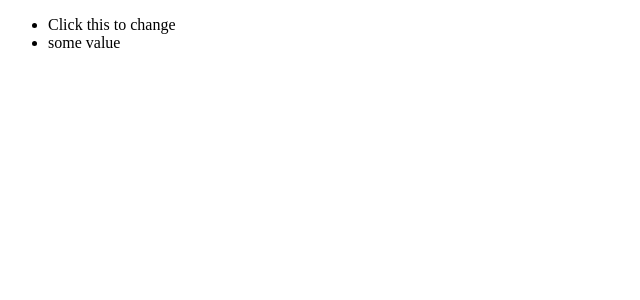
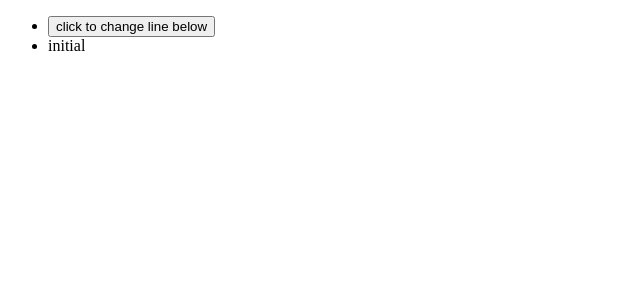
Before and after one commit to cutiko/contextual, a React (Create React App) app: page / in a window 1280 px wide. Shown: the top 300 px of the page, without its empty margins (0-640 px from the left). Built offline with nearby package versions, Linux system fonts and the light colour scheme.

Commit message:
ADD: state propagation

```diff
--- a/src/App.js
+++ b/src/App.js
@@ -1,12 +1,33 @@
 import React, {Component} from 'react';
 
+const INITIAL = "initial";
 const ThemeContext = React.createContext('light');
 
 class App extends Component {
+
+    constructor(props) {
+        super(props);
+        this.state = {
+            testingValue: INITIAL
+        };
+
+    }
+
+    changeTheme() {
+        console.log("changing");
+        const current = this.state.testingValue;
+        const update = (current === INITIAL) ? "changed" : INITIAL;
+        this.setState(
+            {
+                testingValue: update
+            }
+        );
+    }
+
     render() {
         return (
-            <ThemeContext.Provider value={"some value"}>
-                <Toolbar/>
+            <ThemeContext.Provider value={this.state.testingValue}>
+                <Toolbar clicker={this.changeTheme.bind(this)}/>
             </ThemeContext.Provider>
 
         );
@@ -16,7 +37,7 @@ class App extends Component {
 function Toolbar(props) {
     return (
         <ul>
-            <li>Click this to change</li>
+            <li onClick={()=>props.clicker()}><button>click to change line below</button></li>
             <MyCustomElement/>
         </ul>
     );
```
